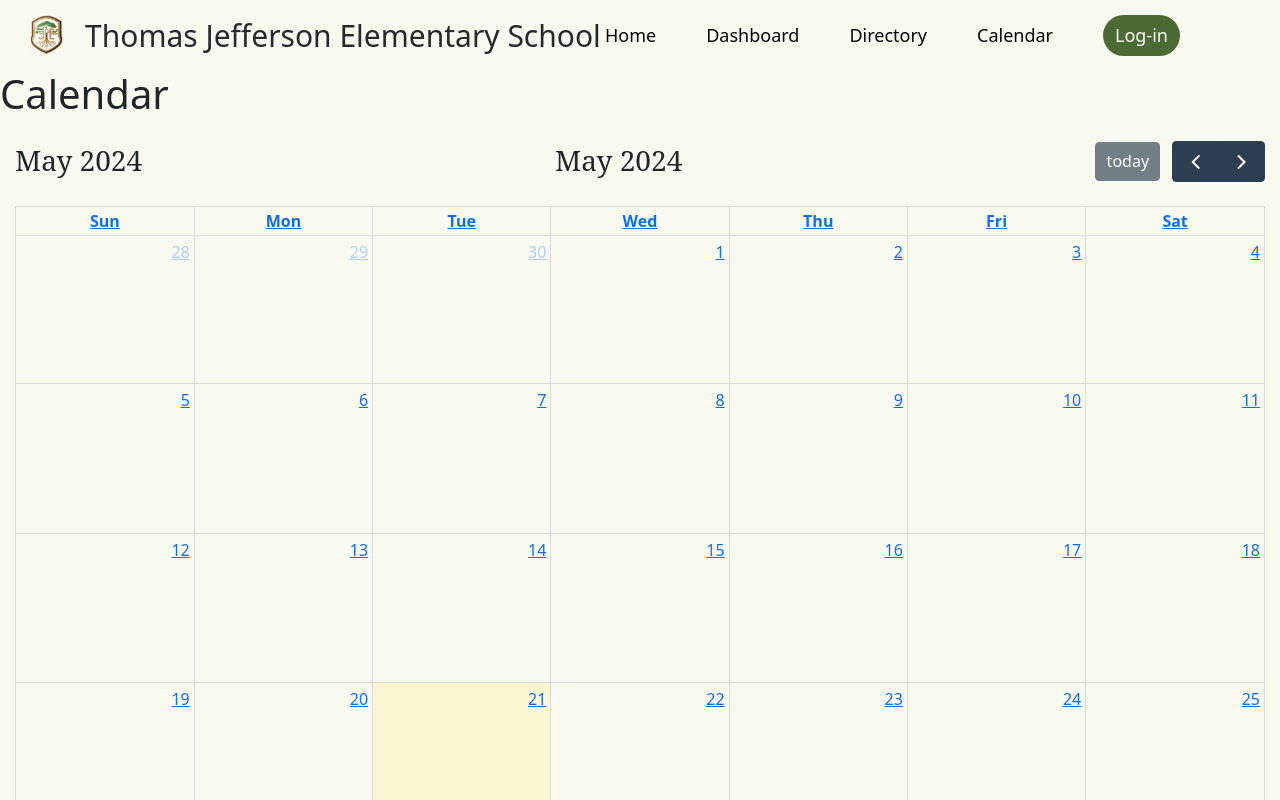
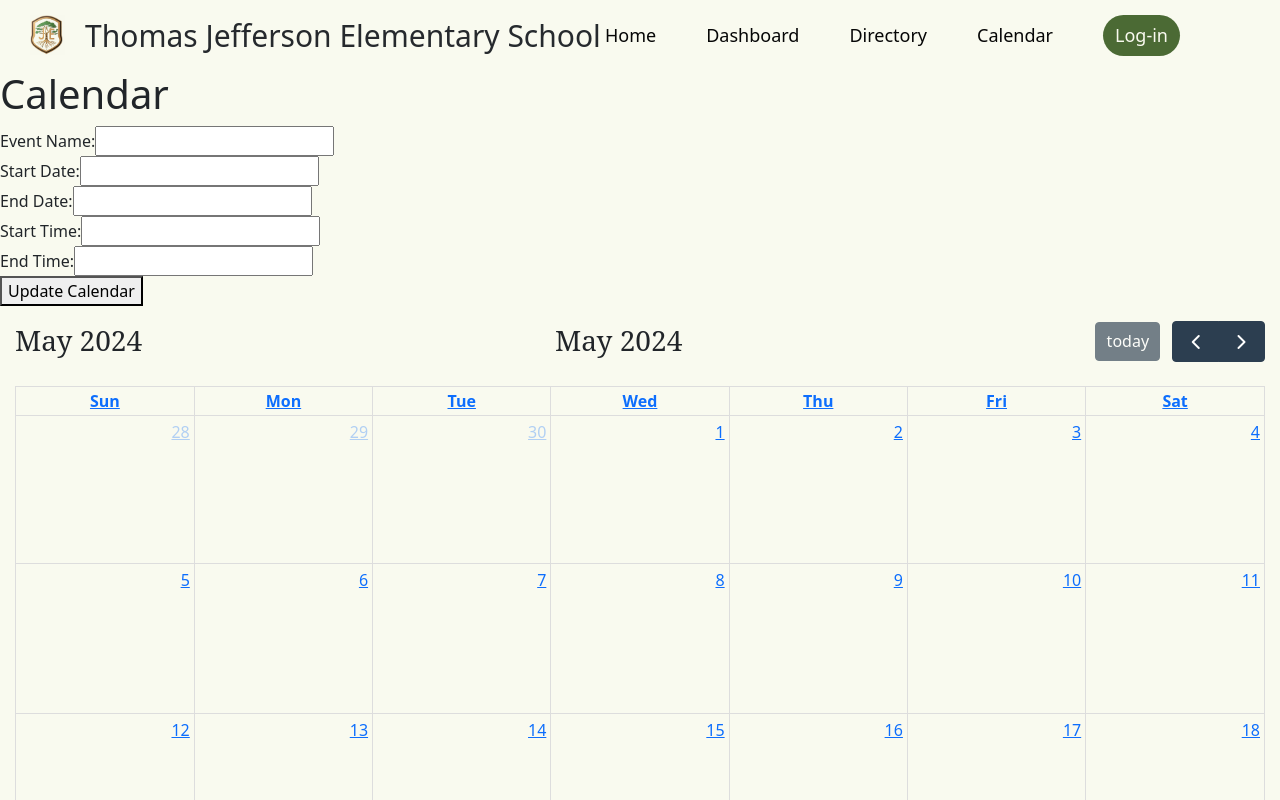
Before and after one commit to HarunAhmed17/Launch-Week-1-Project, a React (Vite) app in the folder School Dashboard/: page /calendar in a window 1280 px wide. Shown: the top 800 px of the page. Built offline with nearby package versions, Linux system fonts and the light colour scheme; no server answers; the database is empty.

Commit message:
creating the adding an event for the Calendar not complete yet

```diff
--- a/School Dashboard/package.json
+++ b/School Dashboard/package.json
@@ -12,18 +12,22 @@
   "dependencies": {
     "@emotion/react": "^11.11.4",
     "@emotion/styled": "^11.11.5",
+    "@fontsource/roboto": "^5.0.13",
     "@fullcalendar/common": "^5.11.5",
     "@fullcalendar/core": "^6.1.11",
     "@fullcalendar/react": "^6.1.11",
     "@fullcalendar/timegrid": "^6.1.11",
+    "@mui/icons-material": "^5.15.18",
     "@mui/material": "^5.15.18",
+    "@mui/styled-engine-sc": "^6.0.0-alpha.18",
     "@mui/x-data-grid": "^7.5.1",
     "@popperjs/core": "^2.11.8",
     "firebase": "^10.12.1",
     "fullcalendar": "^6.1.11",
     "react": "^18.3.1",
     "react-dom": "^18.3.1",
-    "react-router-dom": "^6.23.1"
+    "react-router-dom": "^6.23.1",
+    "styled-components": "^6.1.11"
   },
   "devDependencies": {
     "@types/react": "^18.2.66",
--- a/School Dashboard/src/roots/Calendar.jsx
+++ b/School Dashboard/src/roots/Calendar.jsx
@@ -1,13 +1,14 @@
-import { React, useState, useRef, useEffect } from 'react';
+import { React, useState, useRef, useEffect, Component } from 'react';
 import { Navbar } from '../components/Navbar';
 
 import { Calendar as FullCalendar } from '@fullcalendar/core';
 import timeGridPlugin from '@fullcalendar/timegrid';
 import FullCalendarComponent from '@fullcalendar/react';
 import dayGridPlugin from '@fullcalendar/daygrid';
+import Button  from '@mui/material/Button';
 
 import { db } from '../firebase.js';
-import { getDocs, collection, query } from "firebase/firestore";
+import { getDocs, collection, query , addDoc } from "firebase/firestore";
 
 
 
@@ -20,11 +21,31 @@ export const Calendar = () => {
     const [endDate, setEndDate] = useState('');
     const [event, setEvent] = useState('');
     const [isAllDay, setIsAllDay] = useState('');
+    const [endTime, setEndTime] = useState('');
+    const [startTime, setStartTime] = useState('');
     const [allData, setAllData] = useState([]);
+
 
     // const handleDateClick = (arg) => {
     //     alert(arg.dateStr)
     //   }
+
+
+    const handleSubmit = async (e) => {
+        e.preventDefault();
+        const docRef = await addDoc(collection(db, "events"), {
+            Event: event,
+            BeginningDate: startDate,
+            EndDate: endDate,
+            StartTime: startTime,
+            EndTime: endTime,
+            AllDay: isAllDay,
+        });
+        console.log("created doc with id: ", docRef.id);
+        fetchData();
+    };
+
+
 
     const fetchData = async () => {
         let temp = [];
@@ -60,10 +81,39 @@ export const Calendar = () => {
         }
         fetchData();
     } ,[]);
+
+
     return (
         <div>
             <Navbar />
             <h1>Calendar</h1>
+            <form onSubmit={handleSubmit}>
+
+                <label>Event Name: </label>
+                <input type="text" onChange={(e) =>setEvent(e.target.value)}></input>
+                <br></br>
+
+                <label>Start Date: </label>
+                <input type="text" onChange={(e) =>setEvent(e.target.value)}></input>
+                <br></br>
+
+                {/* Same Day? */}
+
+                <label>End Date: </label>
+                <input type="text" onChange={(e) =>setEvent(e.target.value)}></input>
+                <br></br>
+
+                {/* All Day? */}
+                <label>Start Time: </label>
+                <input type="text" onChange={(e) =>setEvent(e.target.value)}></input>
+                <br></br>
+
+                <label>End Time: </label>
+                <input type="text" onChange={(e) =>setEvent(e.target.value)}></input>
+                <br></br>
+
+                <button type="submit">Update Calendar</button>
+            </form>
             <div className='calendarcomponent'>
             <FullCalendarComponent
                 ref={calendarRef}
```
Also changed, not shown: 1 other file (tests, documents, lock files or other folders).
